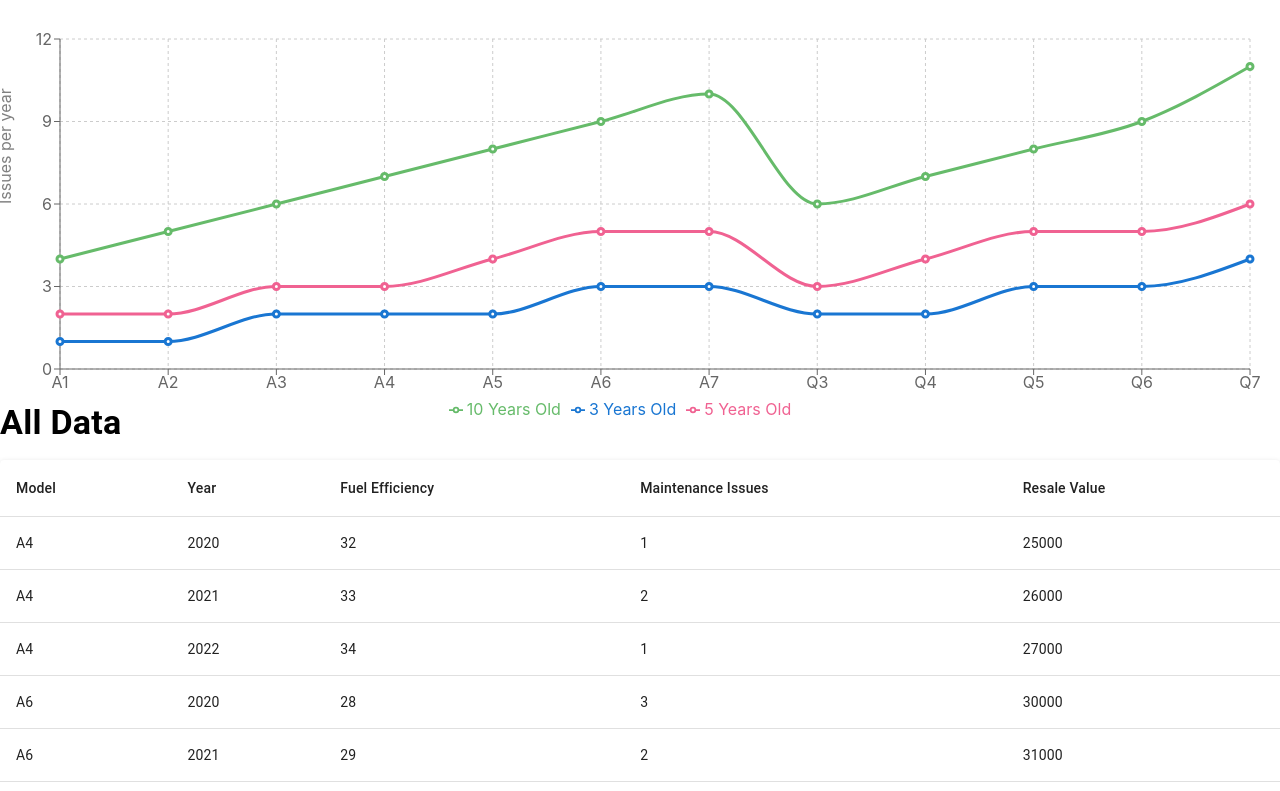
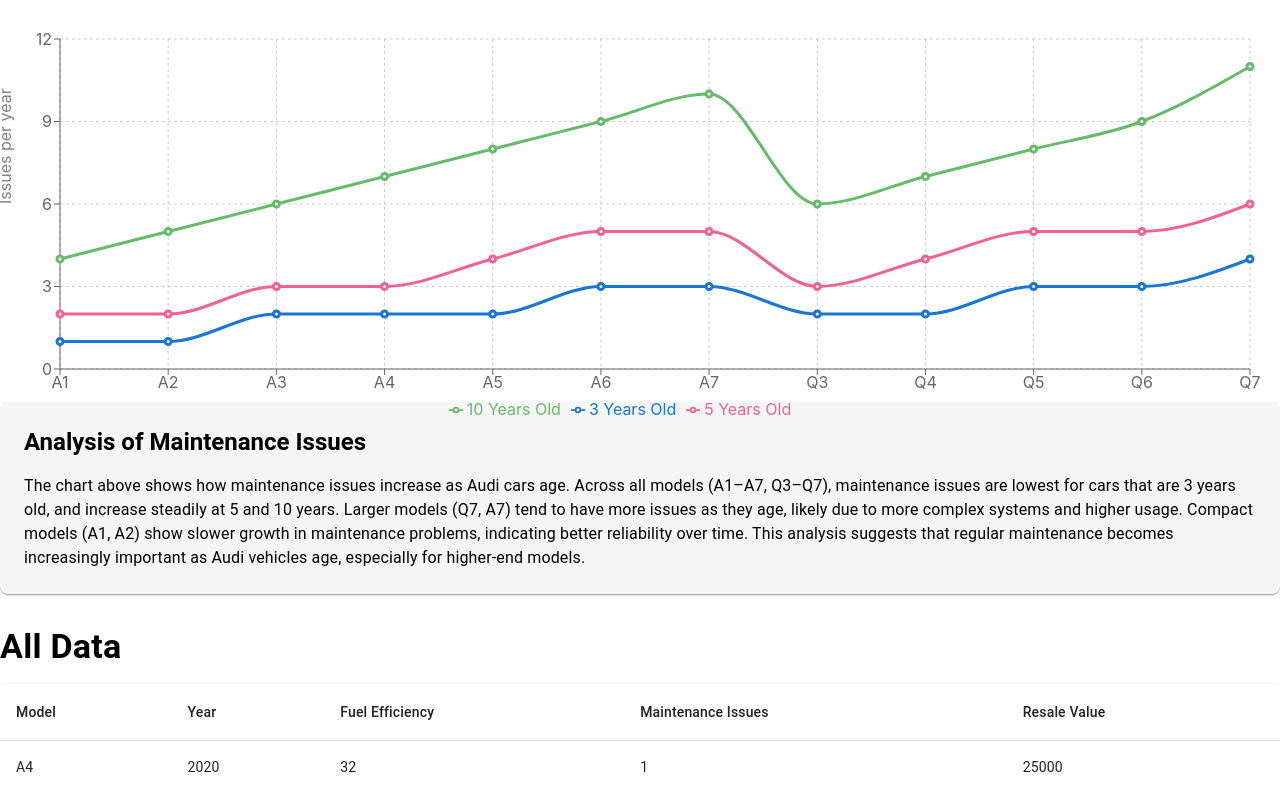
Before and after one commit to ShakAdefuwa/audi-dashboard, a React (Create React App) app: page / in a window 1280 px wide. Shown: the part 396-1187 px from the top of the page. Built offline with nearby package versions, Linux system fonts and the light colour scheme.

Commit message:
Add data analysis explanation under maintenance chart

```diff
--- a/src/Dashboard.js
+++ b/src/Dashboard.js
@@ -76,6 +76,12 @@
         </ul>
       </motion.div>
       <MaintenanceChart />
+      <Box sx={{ mt: 4, mb: 4, p: 3, background: '#f5f5f5', borderRadius: 2, boxShadow: 1 }}>
+        <Typography variant="h5" sx={{ mb: 2, fontWeight: 600 }}>Analysis of Maintenance Issues</Typography>
+        <Typography variant="body1">
+          The chart above shows how maintenance issues increase as Audi cars age. Across all models (A1–A7, Q3–Q7), maintenance issues are lowest for cars that are 3 years old, and increase steadily at 5 and 10 years. Larger models (Q7, A7) tend to have more issues as they age, likely due to more complex systems and higher usage. Compact models (A1, A2) show slower growth in maintenance problems, indicating better reliability over time. This analysis suggests that regular maintenance becomes increasingly important as Audi vehicles age, especially for higher-end models.
+        </Typography>
+      </Box>
       <motion.div initial={{ opacity: 0, y: 20 }} animate={{ opacity: 1, y: 0 }} transition={{ duration: 0.9 }}>
         <Typography variant="h4" sx={{ mt: 4, mb: 2, fontWeight: 700 }}>All Data</Typography>
         <TableContainer component={Paper} sx={{ boxShadow: 2 }}>
```
